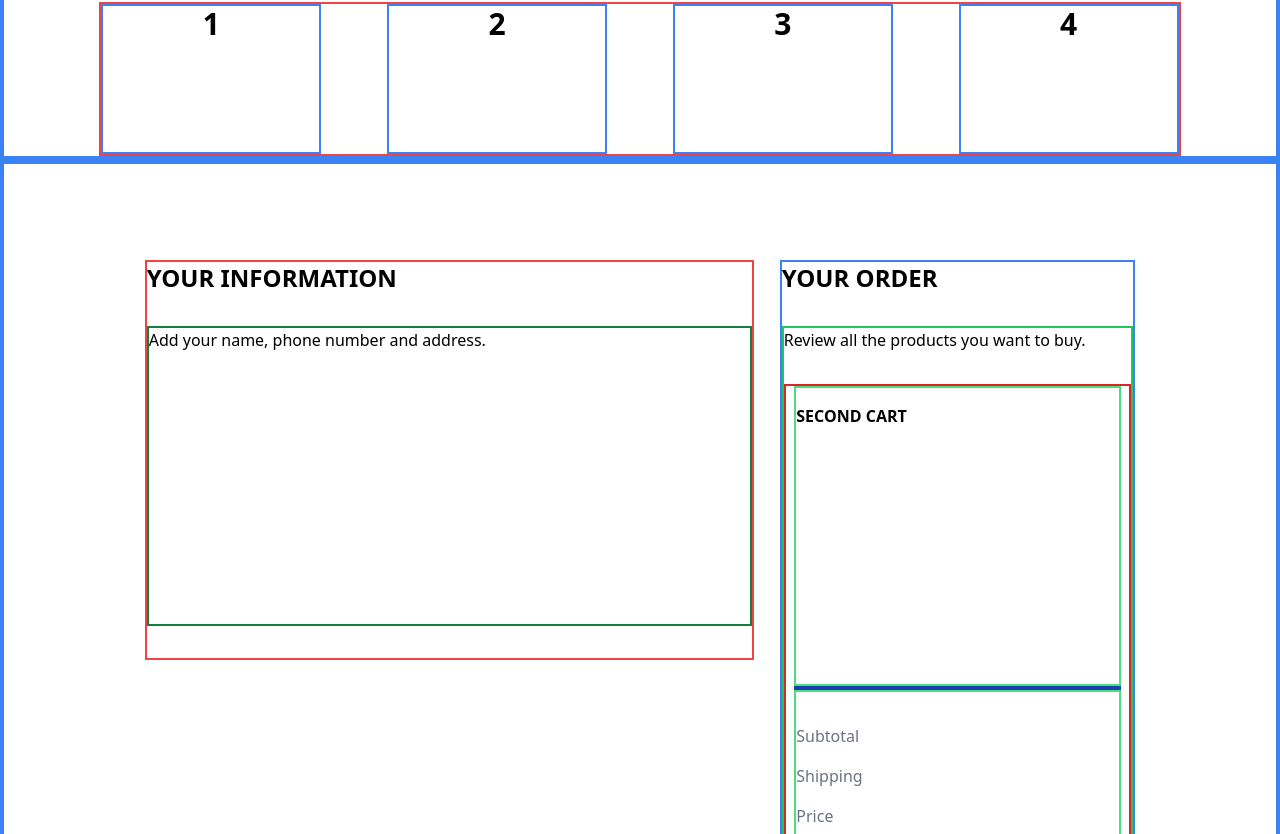
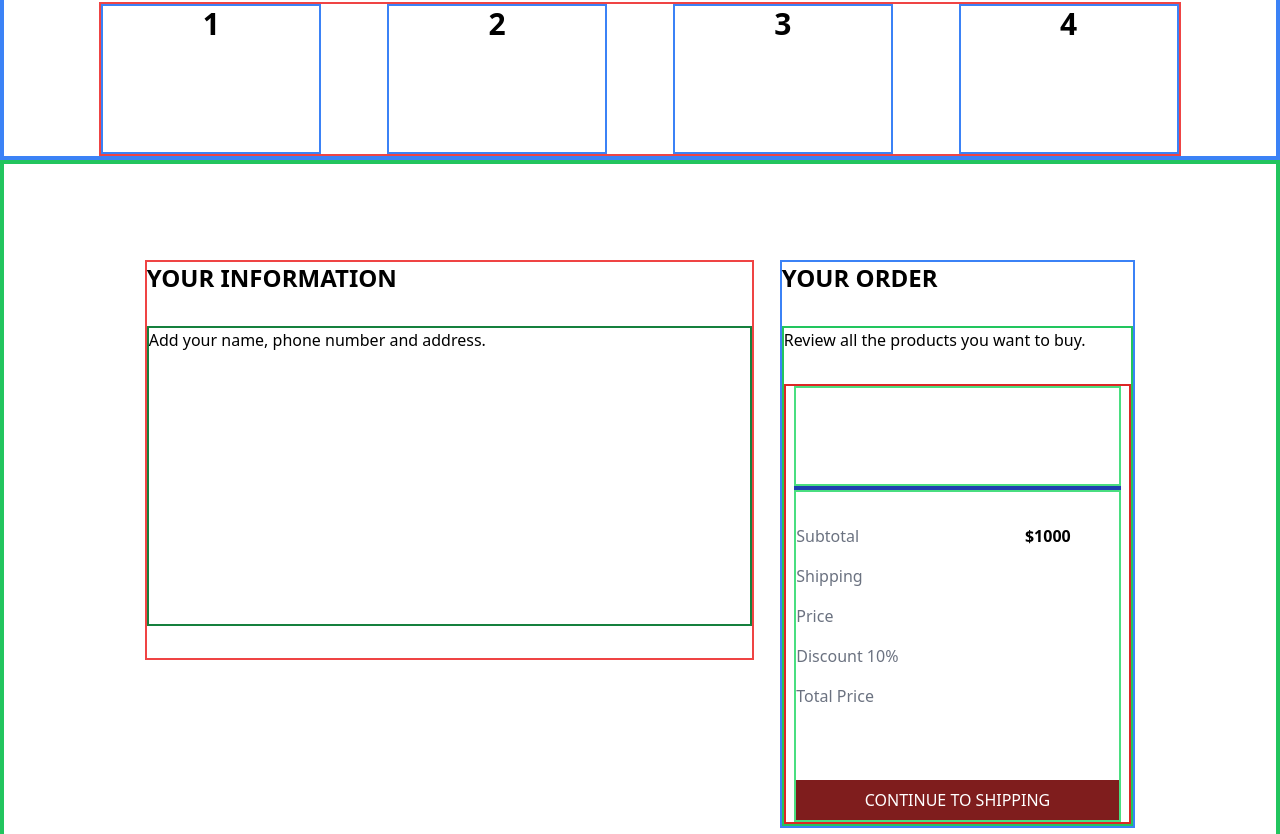
Before and after one commit to olatunji-20/furnitur, a Nuxt app: page /Shipping in a window 1280 px wide. Shown: the part 306-1140 px from the top of the page. Built offline with nearby package versions, Linux system fonts and the light colour scheme.

Commit message:
created remove cart component

```diff
--- a/components/Navbar.vue
+++ b/components/Navbar.vue
@@ -1,9 +1,11 @@
 <template>
     <div>
         <div class="border-4 border-green-800 py-8 pl-20 pr-32 flex justify-between">
-            <div class="w-[200px] h-[50px] border-2 border-red-900">
-                <img class="w-[100%] h-[100%]" src="../asssets/logo.png"/>
-            </div>
+            <NuxtLink to="/">
+                <div class="w-[200px] h-[50px] border-2 border-red-900">
+                    <img class="w-[100%] h-[100%]" src="../asssets/logo.png"/>
+                </div>
+            </NuxtLink>
             <div class="border-2 border-green-700 w-[600px] h-15 flex justify-center p-[2px]">
                 <div class="border-2 border-red-600 w-[62%] h-10 p-[5px]">
                     <ul class="flex">
--- /dev/null
+++ b/components/RemoveCart.vue
@@ -0,0 +1,13 @@
+<template>
+  <div></div>
+</template>
+
+<script>
+export default {
+
+}
+</script>
+
+<style>
+
+</style>
--- a/components/SecondCart.vue
+++ b/components/SecondCart.vue
@@ -1,26 +1,57 @@
 <template>
   <div>
     <div class="border-2 border-red-600 w-[100%] h-[auto] mt-8">
-      <div class="border-2 border-green-400 mx-auto w-[95%] h-[300px]">
-        <h1 class="font-bold py-4">SECOND CART</h1>
+      <div class="border-2 border-green-400 mx-auto w-[95%] min-h-[100px] max-h-[400px] overflow-y-auto">
+        <div class="border-2 border-red-400 w-[100%] h-[100px] flex justify-between mb-4" v-for="c in cart" :key="c.id">
+                <div class="border border-red-500 w-[30%] h-[100%]">
+                    <img class="w-[100%] h-[100%] object-cover" :src="c.image" :alt="c.productName" />
+                </div>
+                <div class="border border-blue-500 w-[68%] h-[100%] text-left pt-1 relative">
+                    <p class="font-bold text-sm">{{ c.productName }}</p>
+                    <div class="w-[100%] h-auto absolute bottom-0">
+                      <div class="border border-red-500 h-[auto] w-[100px]">
+                          <star-rating :rating="c.rating" :star-style="starStyle"></star-rating>
+                      </div>
+                      <p class="font-bold text-sm">${{ c.price }}</p>
+                    </div>
+                </div>
+            </div>
       </div>
         <hr class="border-2 border-blue-800 w-[95%] mx-[auto]"/>
       <div class="border-2 border-green-400 mx-auto w-[95%] h-[auto] pt-6">
-        <p class="leading-10 text-gray-500">Subtotal</p>
+        <p class="leading-10 text-gray-500 inline">Subtotal <span class="inline float-right font-bold text-black pr-12">$1000</span></p>
         <p class="leading-10 text-gray-500">Shipping</p>
         <p class="leading-10 text-gray-500">Price</p>
         <p class="leading-10 text-gray-500">Discount 10%</p>
         <p class="leading-10 text-gray-500">Total Price</p>
 
-        <button class="bg-red-700 w-[100%] py-2 text-white mt-16"><NuxtLink to="/Shipping">CONTINUE TO SHIPPING</NuxtLink></button>
+        <button class="bg-red-900 w-[100%] py-2 text-white mt-16"><NuxtLink to="/Shipping">CONTINUE TO SHIPPING</NuxtLink></button>
       </div>
     </div>
   </div>
 </template>
 
 <script>
+import { useProductsStore } from '../stores/ProductsStore'
+import StarRating from 'vue-dynamic-star-rating'
+
 export default {
+  setup() {
+        const productsStore = useProductsStore();
 
+        const cart = productsStore.cartItems
+        return {
+            cart,
+            starStyle: {
+              fullStarColor: '#ed8a19',
+              emptyStarColor: '#737373',
+              starWidth: 12,
+              starHeight: 12
+            }
+        }
+
+  },
+    components: { StarRating }
 }
 </script>
 
--- a/pages/Shipping.vue
+++ b/pages/Shipping.vue
@@ -2,14 +2,14 @@
     <div class="text-center py-20">
       <h1 class="font-bold text-4xl">SHIPPING & PAYMENT</h1>
       <LineAnimate stage="stage2" />
-      <div class="border-4 border-blue-500 w-[100%] h-[auto] flex justify-around py-24 px-32">
+      <div class="border-4 border-green-500 w-[100%] h-[auto] flex justify-around py-24 px-32">
         <div class="border-2 border-red-500 w-[60%] h-[400px]">
           <h1 class="text-left font-bold text-2xl">YOUR INFORMATION</h1>
           <ShippingForm />
         </div>
-        <div class="border-2 border-blue-500 w-[35%] h-[900px]">
+        <div class="border-2 border-blue-500 w-[35%] h-[auto]">
           <h2 class="text-left font-bold text-2xl">YOUR ORDER</h2>
-          <div class="border-2 border-green-500 w-[100%] h-[750px] text-left mt-8">
+          <div class="border-2 border-green-500 w-[100%] h-[auto] text-left mt-8">
             <p>Review all the products you want to buy.</p>
             <SecondCart />
           </div>
```
